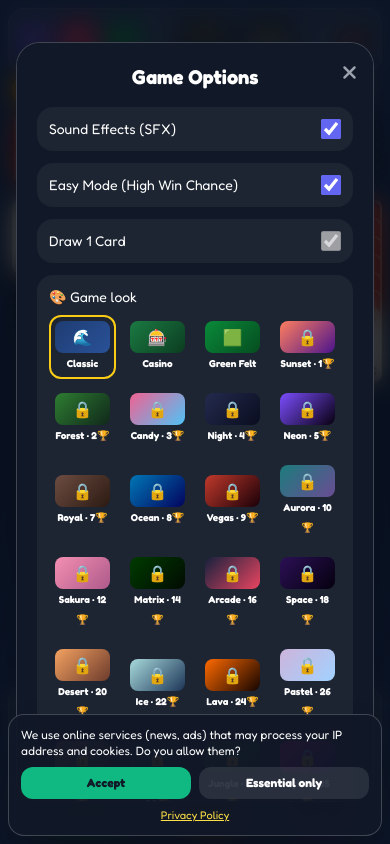
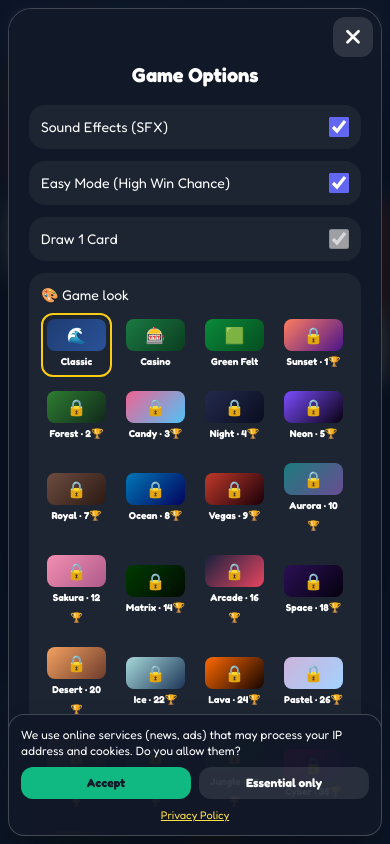
Before and after one commit to sellinghit-stack/sellinghit-stack.github.io, a plain HTML site: page v14_index.html in a window 390 px wide. Both pictures are taken after a click on the button 35 px from the left and 40 px from the top of the page. Drawn offline with nearby package versions, Linux system fonts and the light colour scheme; no server answers.

Commit message:
Enhance radio and settings modals for small screens
Added responsive styles for radio and settings modals to improve usability on small screens.

```diff
--- a/v14_index.html
+++ b/v14_index.html
@@ -189,6 +189,81 @@
             0% { opacity: 0; transform: translateY(-15px) scale(0.95); }
             100% { opacity: 1; transform: translateY(0) scale(1); }
         }
+
+/* Corecție ferestre Radio și Setări pe ecrane mici */
+#radioModal,
+#settingsModal {
+    box-sizing: border-box;
+    padding: 8px;
+    padding-top: max(8px, env(safe-area-inset-top));
+    padding-bottom: max(8px, env(safe-area-inset-bottom));
+    overflow-y: auto;
+    overscroll-behavior: contain;
+}
+
+#radioModal > div,
+#settingsModal > div {
+    box-sizing: border-box;
+    max-height: calc(100vh - 16px);
+    max-height: calc(100dvh - 16px);
+    min-height: 0;
+}
+
+#radioModal > div {
+    padding: 52px 14px 12px;
+    overflow: hidden;
+}
+
+#radioModal > div > button:first-child,
+#settingsModal > div > button:first-child {
+    position: absolute;
+    top: 8px;
+    right: 8px;
+    z-index: 30;
+    width: 40px;
+    height: 40px;
+    display: flex;
+    align-items: center;
+    justify-content: center;
+    border-radius: 12px;
+    background: rgba(255, 255, 255, 0.12);
+    color: white;
+    font-size: 22px;
+    touch-action: manipulation;
+}
+
+#radioListContainer {
+    min-height: 0 !important;
+    overscroll-behavior: contain;
+}
+
+#sectionRadio,
+#sectionYoutube,
+#sectionLocal {
+    min-height: 0;
+}
+
+#sectionYoutube {
+    overflow-y: auto;
+    overscroll-behavior: contain;
+}
+
+#settingsModal > div {
+    overflow-y: auto;
+    overscroll-behavior: contain;
+    padding-top: 52px;
+}
+
+@media (max-height: 600px) {
+    #radioModal > div {
+        padding-top: 48px;
+    }
+
+    #radioModal > div > div:first-of-type {
+        display: none;
+    }
+                      }
+
     </style>
 </head>
 <body class="text-white flex flex-col justify-between h-screen p-2 sm:p-4 select-none">
```
